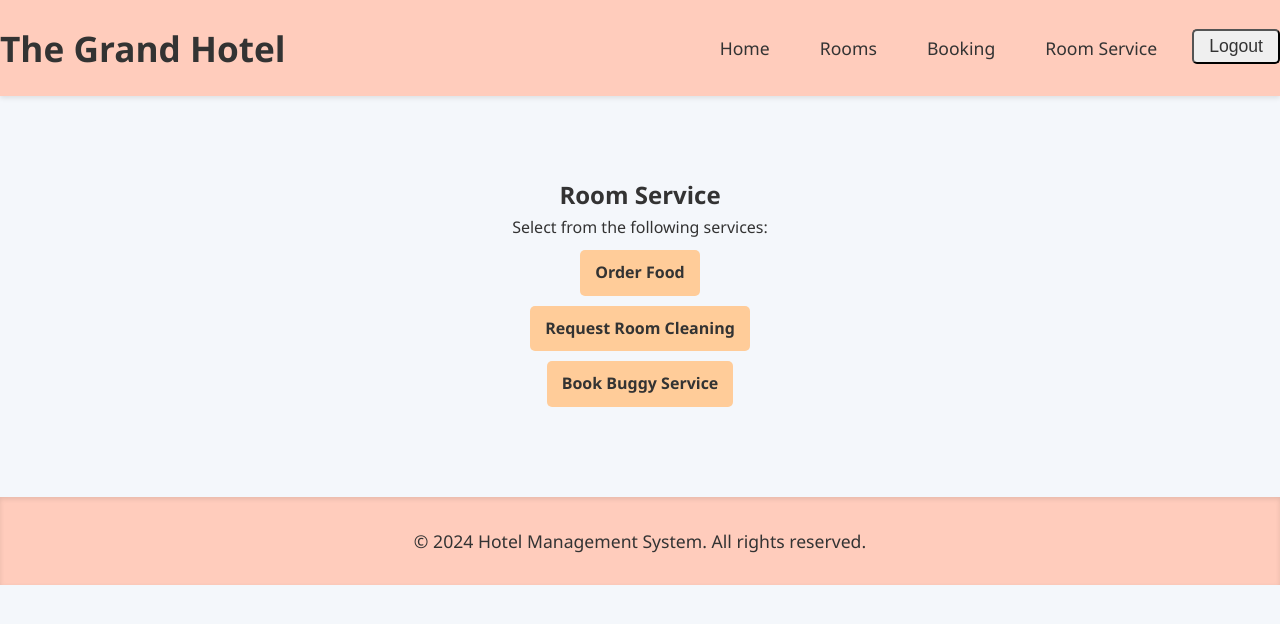
After one commit to NamithaM6/Hotel-Management-System--DBMS-Mini-Project, a Django app: page /room_service/ in a window 1280 px wide. The commit adds this page. Shown: the top 624 px of the page. Run offline with Django 5.2, Linux system fonts and the light colour scheme; a user stored in the database is signed in.

Commit message:
login logout done , check room service

```diff
--- a/HotelManagement/urls.py
+++ b/HotelManagement/urls.py
@@ -13,7 +13,7 @@ urlpatterns = [
     path('rooms/', views.rooms, name='rooms'),
     path('book_room/', views.book_room, name='book_room'), # Use room_type instead of room_id
     path('signup/', views.signup, name='signup'),
-    path('login/', auth_views.LoginView.as_view(), name='login'),
+    path('login/', auth_views.LoginView.as_view(template_name='login.html'), name='login'),
     path('invoice/', views.invoice, name='invoice'),  # Booking page URL
     path('bookings/', views.bookings, name='bookings'),
     path('register/', views.signup, name='register'),
@@ -23,4 +23,5 @@ urlpatterns = [
     path('book_room/', views.book_room, name='book_room'),
     path('cancel_booking/<int:booking_id>/', views.cancel_booking, name='cancel_booking'),
     path('cancel_all_bookings/', views.cancel_all_bookings, name='cancel_all_bookings'),
+    path('room_service/', views.room_service, name='room_service'),
 ]
--- a/hotel/views.py
+++ b/hotel/views.py
@@ -27,6 +27,10 @@ def bookings(request):
         messages.info(request, f"You have {booking_count} existing booking(s).")
 
     return render(request, 'bookings.html', {'bookings': user_bookings})
+
+@login_required
+def room_service(request):
+    return render(request, 'room_service.html')
 
 # Room Booking View
 @login_required
--- a/static/css/styles.css
+++ b/static/css/styles.css
@@ -252,3 +252,23 @@ body {
     background-color: #f8d7da;
     border-color: #f5c6cb;
 }
+
+.room-service-page h2 {
+    color: #333;
+    text-align: center;
+}
+.service-option {
+    margin: 10px 0;
+}
+.service-button {
+    display: inline-block;
+    padding: 10px 15px;
+    background-color: #ffcc99; /* Lighter peach color */
+    color: #333;
+    text-decoration: none;
+    border-radius: 5px;
+    font-weight: bold;
+}
+.service-button:hover {
+    background-color: #ffb366; /* Darker peach color on hover */
+}
--- a/templates/hotel/base.html
+++ b/templates/hotel/base.html
@@ -1,4 +1,3 @@
-
 <!DOCTYPE html>
 <html lang="en">
 {% load static %}
@@ -16,6 +15,15 @@
                 <a href="{% url 'home' %}" class="nav-link">Home</a>
                 <a href="{% url 'rooms' %}" class="nav-link">Rooms</a>
                 <a href="{% url 'bookings' %}" class="nav-link">Booking</a>
+                <a href="{% url 'room_service' %}" class="nav-link">Room Service</a>
+
+                <!-- Logout button shown only if user is authenticated -->
+                {% if user.is_authenticated %}
+                    <form method="POST" action="{% url 'logout' %}" style="display: inline;">
+                        {% csrf_token %}
+                        <button type="submit" class="nav-link logout-button">Logout</button>
+                    </form>
+                {% endif %}
             </nav>
         </div>
     </header>
--- /dev/null
+++ b/templates/hotel/room_service.html
@@ -0,0 +1,18 @@
+{% extends 'base.html' %}
+{% block content %}
+<div class="room-service-page" style="background-color: peach; padding: 20px;">
+    <h2>Room Service</h2>
+    <p>Select from the following services:</p>
+
+    <div class="service-option">
+        <a href="{% url 'order_food' %}" class="service-button">Order Food</a>
+    </div>
+    <div class="service-option">
+        <a href="{% url 'clean_room' %}" class="service-button">Request Room Cleaning</a>
+    </div>
+    <div class="service-option">
+        <a href="{% url 'book_buggy' %}" class="service-button">Book Buggy Service</a>
+    </div>
+    <!-- Additional options -->
+</div>
+{% endblock %}
```
Also changed, not shown: HotelManagement/settings.py (line endings or trailing spaces), db.sqlite3.
